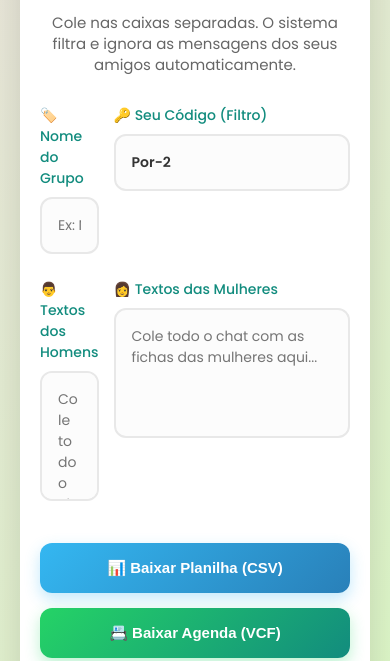
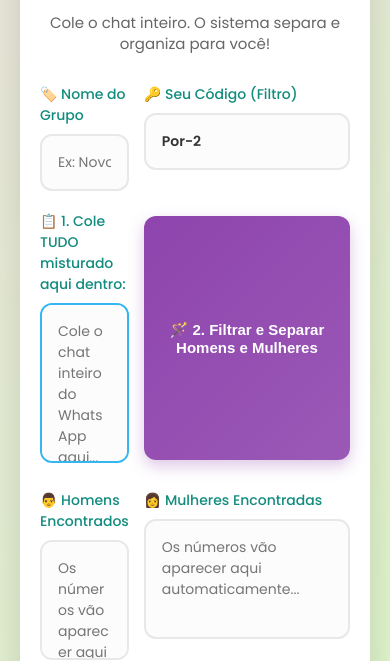
Before and after one commit to Jin-Mahbubah/Ta-lim, a website: page public/dashboard.html in a window 390 px wide. Shown: the part 192-853 px from the top of the page. Drawn offline with Linux system fonts and the light colour scheme.

Commit message:
Update dashboard styles and functionality
novo organizado

```diff
--- a/public/dashboard.html
+++ b/public/dashboard.html
@@ -67,7 +67,8 @@
         p.subtitle { text-align: center; color: var(--text-muted); margin-bottom: 30px; font-size: 15px; line-height: 1.4; }
 
         .grid-layout { display: grid; grid-template-columns: 1fr 1fr; gap: 20px; }
-        .form-group { margin-bottom: 10px; }
+        .form-group { margin-bottom: 5px; }
+        .full-width { grid-column: span 2; }
 
         .filtro-destaque input {
             border-color: #34b7f1;
@@ -85,7 +86,8 @@
 
         input[type="text"]:focus, textarea:focus { border-color: var(--primary); outline: none; box-shadow: 0 0 0 4px rgba(37, 211, 102, 0.1); }
 
-        textarea { height: 180px; resize: none; }
+        textarea { height: 140px; resize: none; }
+        #texto_geral { height: 160px; border-color: #34b7f1; } /* Caixa principal destacada */
 
         .button-group { grid-column: span 2; display: grid; grid-template-columns: 1fr 1fr; gap: 15px; margin-top: 10px; }
 
@@ -94,6 +96,7 @@
             font-weight: 600; border-radius: 12px; width: 100%; transition: transform 0.2s;
             display: flex; justify-content: center; align-items: center; gap: 8px;
         }
+        .btn-magic { background: linear-gradient(135deg, #8e44ad, #9b59b6); box-shadow: 0 6px 15px rgba(142, 68, 173, 0.3); grid-column: span 2; margin-top: 5px; margin-bottom: 15px;}
         .btn-csv { background: linear-gradient(135deg, #34b7f1, #2980b9); box-shadow: 0 6px 15px rgba(52, 183, 241, 0.3); }
         .btn-vcf { background: linear-gradient(135deg, var(--primary), var(--primary-dark)); box-shadow: 0 6px 15px rgba(37, 211, 102, 0.3); }
         button.btn-action:hover { transform: translateY(-3px); }
@@ -109,9 +112,11 @@
         @media (max-width: 768px) {
             .container { padding: 25px 20px; }
             .grid-layout, .button-group { grid-template-columns: 1fr; gap: 15px; }
+            .full-width { grid-column: span 1; }
+            .btn-magic { grid-column: span 1; }
             .header-top { flex-direction: column; }
             #theme-toggle { position: relative; margin-top: 10px; }
-            textarea { height: 130px; }
+            textarea { height: 120px; }
         }
     </style>
 </head>
@@ -122,7 +127,7 @@
             <h2>Extrator de Contatos</h2>
             <button id="theme-toggle" onclick="toggleTheme()" title="Mudar tema">🌙</button>
         </div>
-        <p class="subtitle">Cole nas caixas separadas. O sistema filtra e ignora as mensagens dos seus amigos automaticamente.</p>
+        <p class="subtitle">Cole o chat inteiro. O sistema separa e organiza para você!</p>
 
         <div class="grid-layout">
             <div class="form-group">
@@ -135,24 +140,31 @@
                 <input type="text" id="codigo_dae" value="Por-2">
             </div>
 
+            <div class="form-group full-width">
+                <label for="texto_geral">📋 1. Cole TUDO misturado aqui dentro:</label>
+                <textarea id="texto_geral" placeholder="Cole o chat inteiro do WhatsApp aqui..."></textarea>
+            </div>
+
+            <button class="btn-action btn-magic" onclick="separarContatos()">🪄 2. Filtrar e Separar Homens e Mulheres</button>
+
             <div class="form-group">
-                <label for="numeros_masc">👨 Textos dos Homens</label>
-                <textarea id="numeros_masc" placeholder="Cole todo o chat com as fichas dos homens aqui..."></textarea>
+                <label for="res_masc">👨 Homens Encontrados</label>
+                <textarea id="res_masc" placeholder="Os números vão aparecer aqui automaticamente..."></textarea>
             </div>
 
             <div class="form-group">
-                <label for="numeros_fem">👩 Textos das Mulheres</label>
-                <textarea id="numeros_fem" placeholder="Cole todo o chat com as fichas das mulheres aqui..."></textarea>
+                <label for="res_fem">👩 Mulheres Encontradas</label>
+                <textarea id="res_fem" placeholder="Os números vão aparecer aqui automaticamente..."></textarea>
             </div>
 
             <div class="button-group">
-                <button class="btn-action btn-csv" onclick="processarContatos('csv')">📊 Baixar Planilha (CSV)</button>
-                <button class="btn-action btn-vcf" onclick="processarContatos('vcf')">📇 Baixar Agenda (VCF)</button>
+                <button class="btn-action btn-csv" onclick="processarExportacao('csv')">📊 3. Baixar Planilha (CSV)</button>
+                <button class="btn-action btn-vcf" onclick="processarExportacao('vcf')">📇 3. Baixar Agenda (VCF)</button>
             </div>
         </div>
 
         <div class="credit-footer">
-            Este software foi criado por: <strong>Beirense</strong>
+            Este software foi criado por: <strong>Beirensse</strong>
         </div>
     </div>
 
@@ -163,13 +175,11 @@
             const inputNomeGrupo = document.getElementById('nome_grupo');
             const inputCodigo = document.getElementById('codigo_dae');
 
-            // Carrega os últimos nomes digitados
             inputNomeGrupo.value = localStorage.getItem('memoria_nome_grupo') || '';
             if (localStorage.getItem('memoria_codigo')) {
                 inputCodigo.value = localStorage.getItem('memoria_codigo');
             }
 
-            // Salva o que você digita para não precisar digitar de novo amanhã
             inputNomeGrupo.addEventListener('input', (e) => localStorage.setItem('memoria_nome_grupo', e.target.value));
             inputCodigo.addEventListener('input', (e) => localStorage.setItem('memoria_codigo', e.target.value));
 
@@ -197,23 +207,26 @@
             setTimeout(() => { toast.className = toast.className.replace(`show ${tipo}`, ""); }, 4000);
         }
 
-        // Função Inteligente: Lê o texto e extrai APENAS as suas fichas
-        function filtrarExtrair(texto, codigoDae) {
-            if (!texto.trim()) return [];
-            let telefones = [];
+        // FUNÇÃO DO BOTÃO MÁGICO (Separa e preenche as caixas de baixo)
+        function separarContatos() {
+            const codigoDae = document.getElementById('codigo_dae').value.trim().toLowerCase();
+            const texto = document.getElementById('texto_geral').value;
 
-            // Separa cada ficha
+            if (!texto.trim()) {
+                mostrarNotificacao('⚠️ Cole as mensagens no quadro misturado primeiro!', 'error');
+                return;
+            }
+
+            let telefonesMasc = [];
+            let telefonesFem = [];
+
             const blocosDeFichas = texto.split(/(?=✅|\*الله)/);
 
             blocosDeFichas.forEach(bloco => {
                 const blocoMinusculo = bloco.toLowerCase();
 
-                // 1. Ignora se não for a sua ficha (se não tiver o código Por-2)
-                if (codigoDae && !blocoMinusculo.includes(codigoDae)) {
-                    return;
-                }
+                if (codigoDae && !blocoMinusculo.includes(codigoDae)) return;
 
-                // 2. Extrai o Telefone da sua ficha
                 const regexPhone = /\+?[\d][\d\s\-\(\)]{7,20}\d/;
                 const match = bloco.match(regexPhone);
 
@@ -222,35 +235,45 @@
                     if (match[0].startsWith('+')) numero = '+' + numero;
 
                     if (numero.length >= 8) {
-                        telefones.push(numero);
+                        if (blocoMinusculo.includes('masculino')) {
+                            telefonesMasc.push(numero);
+                        } else if (blocoMinusculo.includes('femenino') || blocoMinusculo.includes('feminino') || blocoMinusculo.includes('fem')) {
+                            telefonesFem.push(numero);
+                        }
                     }
                 }
             });
 
-            // Apaga duplicados
-            return [...new Set(telefones)];
+            // Remove duplicados e exibe nas caixas na tela
+            telefonesMasc = [...new Set(telefonesMasc)];
+            telefonesFem = [...new Set(telefonesFem)];
+
+            document.getElementById('res_masc').value = telefonesMasc.join('\n');
+            document.getElementById('res_fem').value = telefonesFem.join('\n');
+
+            mostrarNotificacao(`✅ Organizado: ${telefonesMasc.length} Homens e ${telefonesFem.length} Mulheres encontrados!`, 'success');
         }
 
-        function processarContatos(tipoExportacao) {
+        // Função que lê as caixas separadas para gerar o arquivo
+        function pegarNumeros(id) {
+            return document.getElementById(id).value.split('\n').map(n => n.trim()).filter(n => n.length >= 8);
+        }
+
+        function processarExportacao(tipoExportacao) {
             let nomeGrupo = document.getElementById('nome_grupo').value.trim() || "Contato";
-            const codigoDae = document.getElementById('codigo_dae').value.trim().toLowerCase();
 
-            const textoMasc = document.getElementById('numeros_masc').value;
-            const textoFem = document.getElementById('numeros_fem').value;
-
-            // Aplica a inteligência em cada caixa separadamente
-            const telMasc = filtrarExtrair(textoMasc, codigoDae);
-            const telFem = filtrarExtrair(textoFem, codigoDae);
+            const telMasc = pegarNumeros('res_masc');
+            const telFem = pegarNumeros('res_fem');
 
             if (telMasc.length === 0 && telFem.length === 0) {
-                mostrarNotificacao(`⚠️ Nenhuma ficha válida encontrada com o código "${codigoDae}".`, 'error');
+                mostrarNotificacao('⚠️ Não há contatos. Clique em "Filtrar e Separar" primeiro.', 'error');
                 return;
             }
 
             if (tipoExportacao === 'csv') gerarCSV(telMasc, telFem, nomeGrupo);
             else gerarVCF(telMasc, telFem, nomeGrupo);
 
-            mostrarNotificacao(`✅ Sucesso! ${telMasc.length} homens e ${telFem.length} mulheres salvos.`, 'success');
+            mostrarNotificacao(`✅ Download Concluído!`, 'success');
         }
 
         function gerarCSV(telMasc, telFem, nomeGrupo) {
```
